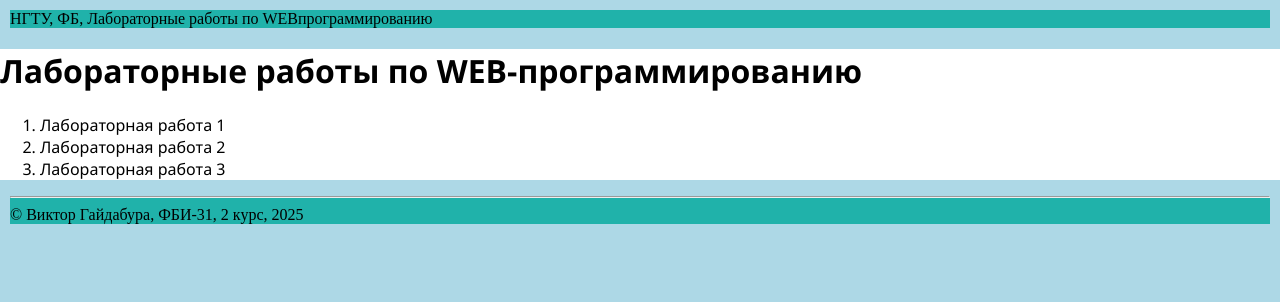
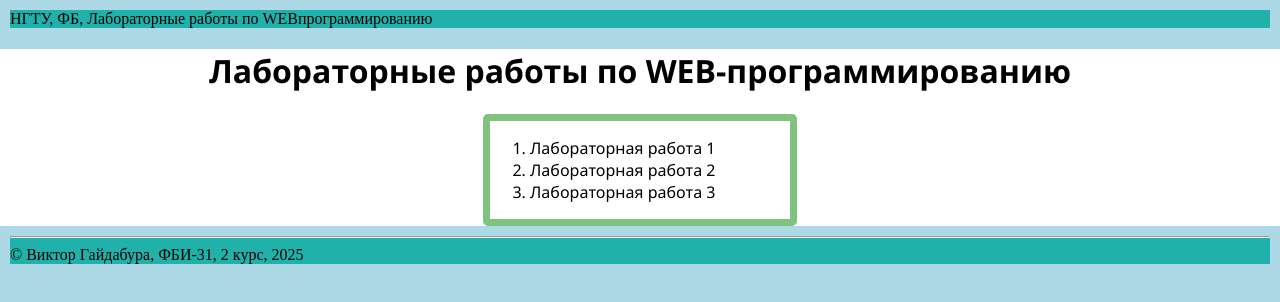
Before and after one commit to Viktor636/Labs-web-progg, a plain HTML site: page Index.html in a window 1280 px wide. Drawn offline with Linux system fonts and the light colour scheme.

Commit message:
Размеры меню

```diff
--- a/Index.html
+++ b/Index.html
@@ -14,7 +14,8 @@
         <header>НГТУ, ФБ, Лабораторные работы по WEBпрограммированию</header>
 
         <main>
-            <h1>Лабораторные работы по WEB-программированию</h1>
+            <h1 style="text-align: center;">Лабораторные работы по WEB-программированию</h1>
+            <div class="menu">
                 <ol>
                     <li>
                         <a href="lab1/lab1.html">Лабораторная работа 1</a>
@@ -26,6 +27,7 @@
                         <a href="lab3/lab3.html">Лабораторная работа 3</a>
                     </li>
                 </ol>
+            </div>
         </main>
 
         <footer>
--- a/main.css
+++ b/main.css
@@ -44,3 +44,13 @@ a:active {
     color: black;
     opacity: 0.3;
 }
+div.menu {
+    border: 7px solid #00880080;
+    border-radius: 5px;
+    width: 300px;
+    margin: 0 auto;
+}
+div.menu:hover {
+    background-color: gray;
+    box-shadow: 0 0 15px black;
+}
```
Lines whose indentation alone changed are shown as unchanged.
